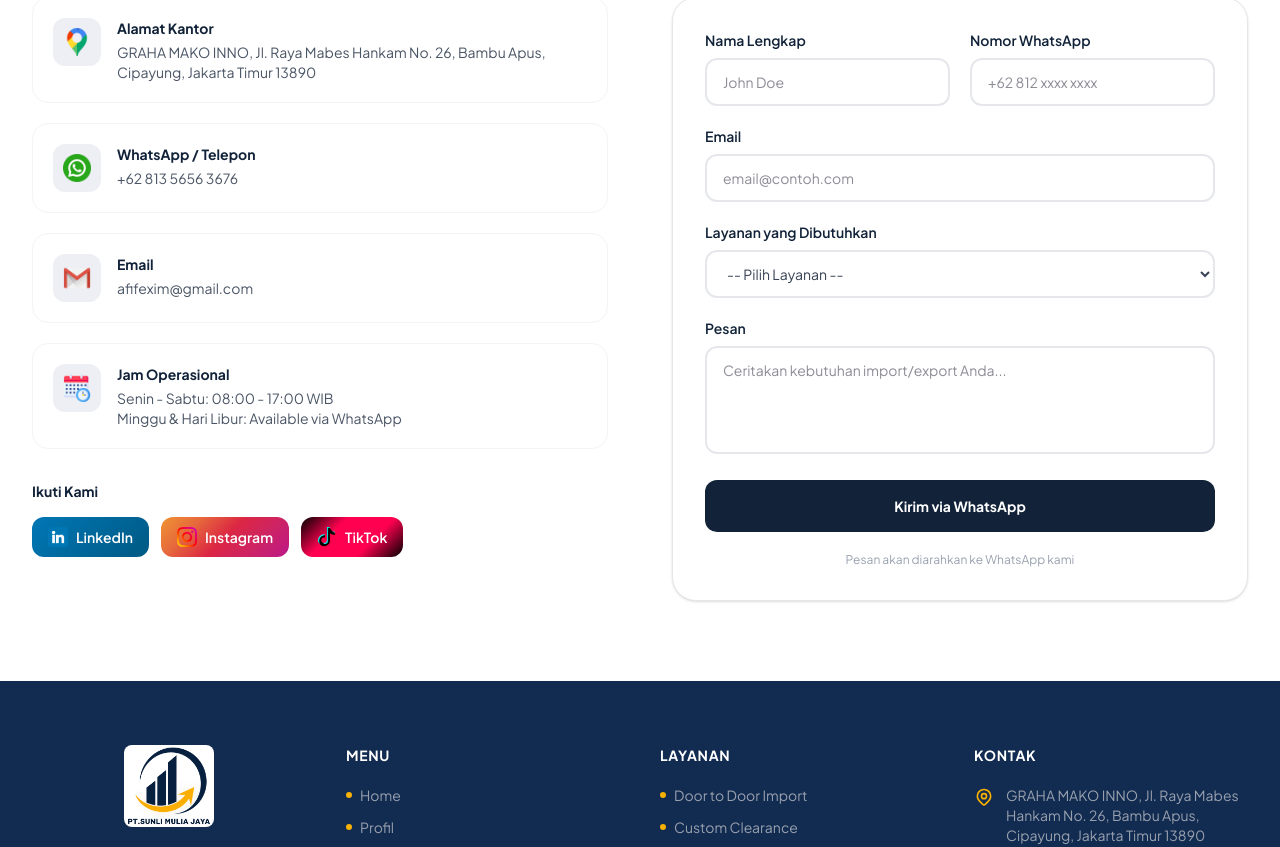
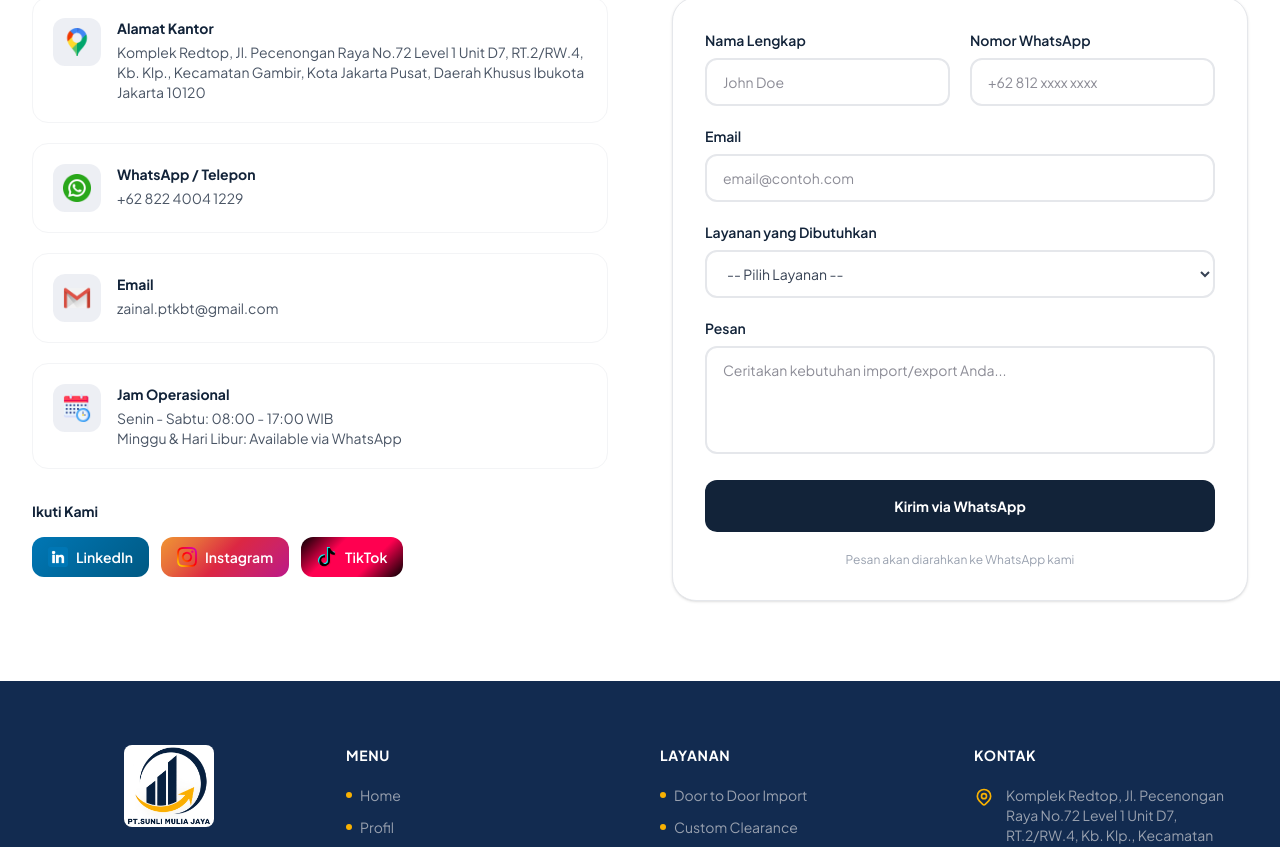
Before and after one commit to mughisqarratal/sunlimuliajaya, a Next.js app: page /kontak in a window 1280 px wide. Shown: the part 487-1334 px from the top of the page. Built offline with nearby package versions, Linux system fonts and the light colour scheme.

Commit message:
All Rev 3

```diff
--- a/app/components/Footer.tsx
+++ b/app/components/Footer.tsx
@@ -165,13 +165,14 @@ export default function Footer() {
                   />
                 </svg>
                 <a
-                  href="https://maps.app.goo.gl/FXcj4SUrpAWz4HG78?g_st=ic"
+                  href="https://maps.app.goo.gl/f88eqayVSU9xqNKd8"
                   className="hover:text-white transition-colors"
                   target="_blank"
                   rel="noopener noreferrer"
                 >
-                  GRAHA MAKO INNO, Jl. Raya Mabes Hankam No. 26, Bambu Apus,
-                  Cipayung, Jakarta Timur 13890
+                  Komplek Redtop, Jl. Pecenongan Raya No.72 Level 1 Unit D7,
+                  RT.2/RW.4, Kb. Klp., Kecamatan Gambir, Kota Jakarta Pusat,
+                  Daerah Khusus Ibukota Jakarta 10120
                 </a>
               </li>
               <li className="flex gap-3 text-sm text-gray-400">
--- a/app/kontak/page.tsx
+++ b/app/kontak/page.tsx
@@ -2,9 +2,9 @@ import type { Metadata } from "next";
 import Image from "next/image";
 
 export const metadata: Metadata = {
-  title: "Kontak - Andara Cargo",
+  title: "Kontak - Sunli Mulia Jaya",
   description:
-    "Hubungi PT. Andara Megah Logistik untuk konsultasi layanan import export.",
+    "Hubungi PT. Sunli Mulia Jaya untuk konsultasi layanan import export.",
 };
 
 /* =========================================================
@@ -17,20 +17,20 @@ const contactInfo = [
     imageSrc: "/icons/contact/google-maps.png",
     title: "Alamat Kantor",
     content:
-      "GRAHA MAKO INNO, Jl. Raya Mabes Hankam No. 26, Bambu Apus, Cipayung, Jakarta Timur 13890",
-    href: "https://maps.app.goo.gl/FXcj4SUrpAWz4HG78?g_st=ic",
+      "Komplek Redtop, Jl. Pecenongan Raya No.72 Level 1 Unit D7, RT.2/RW.4, Kb. Klp., Kecamatan Gambir, Kota Jakarta Pusat, Daerah Khusus Ibukota Jakarta 10120",
+    href: "https://maps.app.goo.gl/f88eqayVSU9xqNKd8",
   },
   {
     imageSrc: "/icons/contact/whatsapp.png",
     title: "WhatsApp / Telepon",
-    content: "+62 813 5656 3676",
-    href: "https://api.whatsapp.com/send?phone=6281356563676",
+    content: "+62 822 4004 1229",
+    href: "https://api.whatsapp.com/send?phone=6282240041229",
   },
   {
     imageSrc: "/icons/contact/gmail.png",
     title: "Email",
-    content: "afifexim@gmail.com",
-    href: "mailto:afifexim@gmail.com",
+    content: "zainal.ptkbt@gmail.com",
+    href: "mailto:zainal.ptkbt@gmail.com",
   },
   {
     imageSrc: "/icons/contact/schedule.png",
@@ -62,8 +62,7 @@ const socialMedia = [
     imageSrc: "/icons/contact/tik-tok.png",
     name: "TikTok",
     href: "https://www.tiktok.com/@andaracargo?_r=1&_t=ZS-99VPe8O0cQm",
-    background:
-      "linear-gradient(135deg, #000000, #ff0050, #ff0050, #000000)",
+    background: "linear-gradient(135deg, #000000, #ff0050, #ff0050, #000000)",
   },
 ];
 
@@ -107,7 +106,6 @@ export default function KontakPage() {
       <section className="py-20 bg-white">
         <div className="max-w-7xl mx-auto px-4 sm:px-6 lg:px-8">
           <div className="grid grid-cols-1 lg:grid-cols-2 gap-16">
-
             {/* =================================================
                 CONTACT INFORMATION
             ================================================= */}
@@ -123,7 +121,6 @@ export default function KontakPage() {
               </h2>
 
               <div className="space-y-5">
-
                 {contactInfo.map((info) => {
                   const cardContent = (
                     <>
@@ -296,11 +293,9 @@ export default function KontakPage() {
 
               <div className="bg-white rounded-3xl p-8 border border-gray-200 shadow-sm">
                 <div className="space-y-5">
-
                   {/* NAMA + WHATSAPP */}
 
                   <div className="grid grid-cols-1 sm:grid-cols-2 gap-5">
-
                     <div>
                       <label
                         className="block text-sm font-semibold mb-2"
@@ -356,7 +351,6 @@ export default function KontakPage() {
                         "
                       />
                     </div>
-
                   </div>
 
                   {/* EMAIL */}
@@ -487,11 +481,9 @@ export default function KontakPage() {
                   <p className="text-center text-gray-400 text-xs">
                     Pesan akan diarahkan ke WhatsApp kami
                   </p>
-
                 </div>
               </div>
             </div>
-
           </div>
         </div>
       </section>
--- a/app/profil/page.tsx
+++ b/app/profil/page.tsx
@@ -2,7 +2,7 @@ import type { Metadata } from "next";
 import Image from "next/image";
 
 export const metadata: Metadata = {
-  title: "Profil Perusahaan - Andara Cargo",
+  title: "Profil Perusahaan - Sunli Mulia Jaya",
   description:
     "PT. Sunli Mulia Jaya - Mitra terpercaya layanan import export internasional Anda.",
 };
@@ -12,7 +12,7 @@ const companyStats = [
   {
     imageSrc: "/icons/profile/office-building.png", // Masukkan path ikon kamu di sini
     label: "Kantor",
-    value: "Jakarta Timur",
+    value: "Jakarta Pusat",
   },
   {
     imageSrc: "/icons/profile/calendar.png",
@@ -151,7 +151,7 @@ export default function ProfilPage() {
               </h2>
               <div className="space-y-4 text-gray-600 leading-relaxed">
                 <p>
-                  PT. Andara Megah Logistik adalah perusahaan yang bergerak di
+                  PT. Sunli Mulia Jaya adalah perusahaan yang bergerak di
                   bidang jasa freight forwarding dan custom clearance dengan
                   fokus pada pelayanan impor dan ekspor barang internasional.
                 </p>
@@ -166,7 +166,7 @@ export default function ProfilPage() {
                   berbagai negara dengan efisien dan profesional.
                 </p>
                 <p>
-                  Kantor kami berlokasi di Jakarta Timur, dan kami melayani
+                  Kantor kami berlokasi di Jakarta Pusat, dan kami melayani
                   klien dari seluruh penjuru Indonesia dengan komitmen penuh
                   terhadap kepuasan pelanggan.
                 </p>
```
